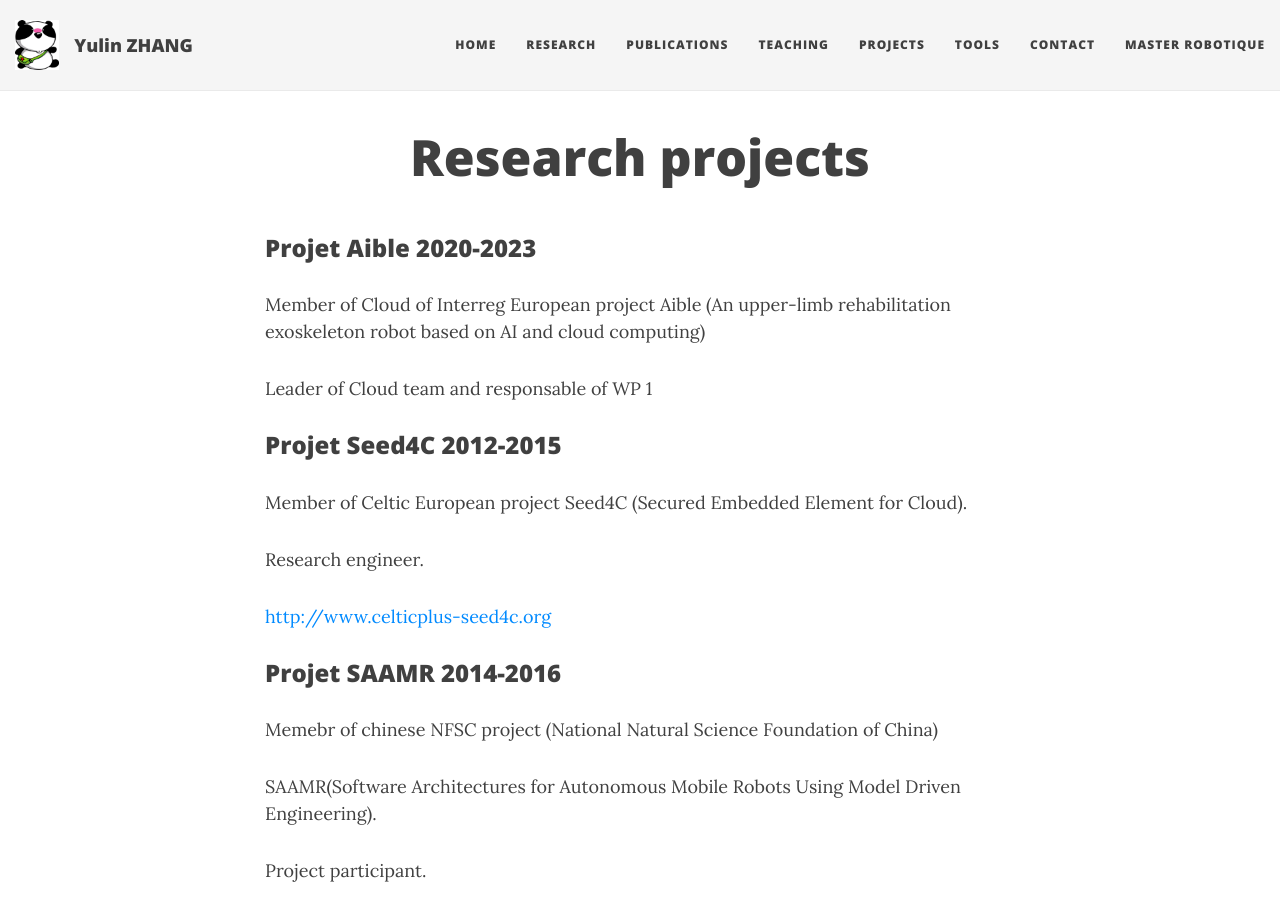
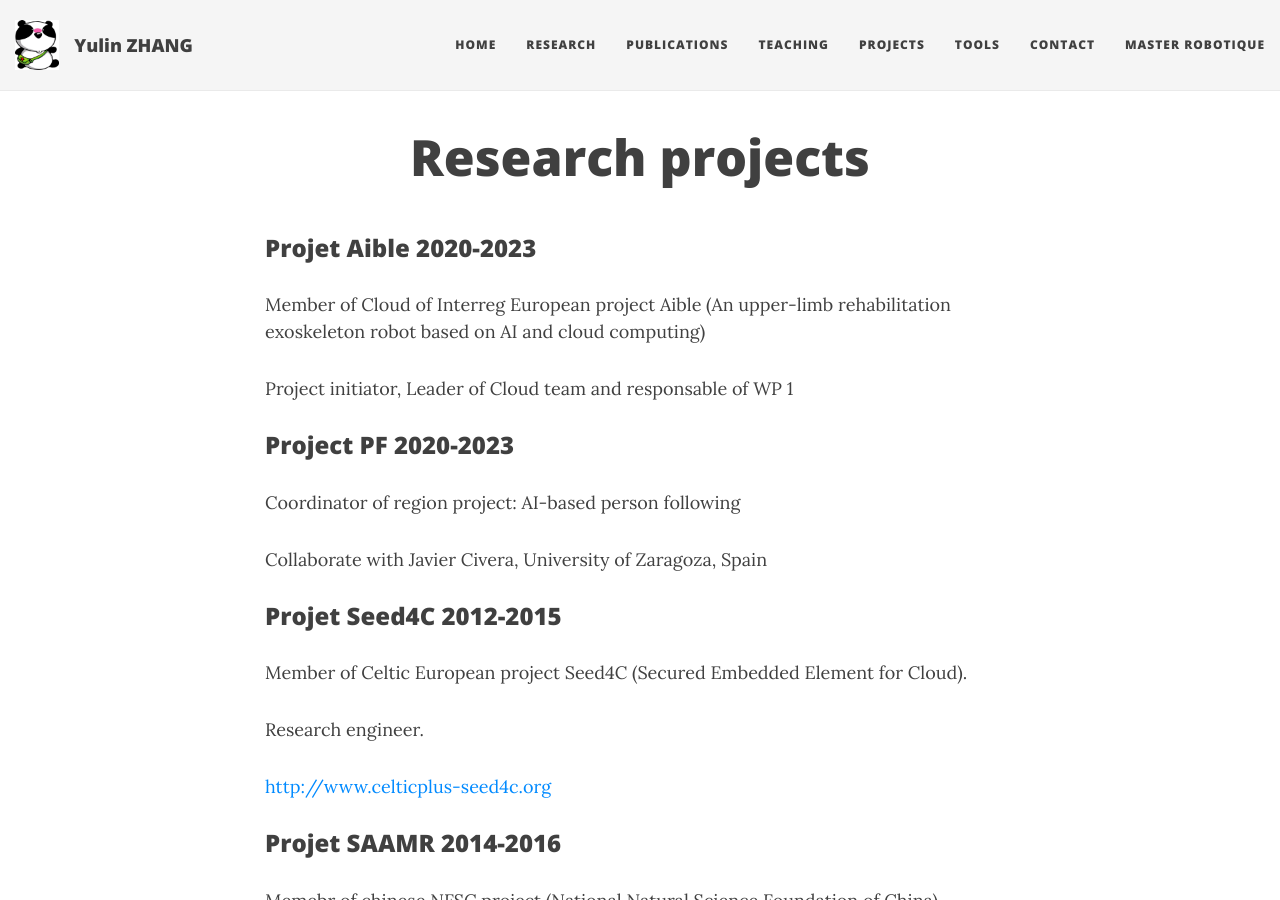
Before and after one commit to yulinz888888/yulinz888888-jekyII.github.io, a Jekyll site: the page built from projects.md, in a window 1280 px wide and 900 px high. Built offline with Jekyll 4.4.1, drawn with Linux system fonts in a browser that asks for light colours; nearby versions of some CDN libraries; comment, search, counter and statistics services are not loaded.

Commit message:
new project region

```diff
--- a/projects.md
+++ b/projects.md
@@ -8,7 +8,13 @@ title: Research projects
 Member of Cloud of Interreg European project Aible (An upper-limb rehabilitation exoskeleton robot based on AI and cloud
 computing)
 
-Leader of Cloud team and responsable of WP 1
+Project initiator, Leader of Cloud team and responsable of WP 1
+
+### Project PF 2020-2023
+
+Coordinator of region project: AI-based person following
+
+Collaborate with Javier Civera, University of Zaragoza, Spain
 
 ### Projet Seed4C 2012-2015
 
```
